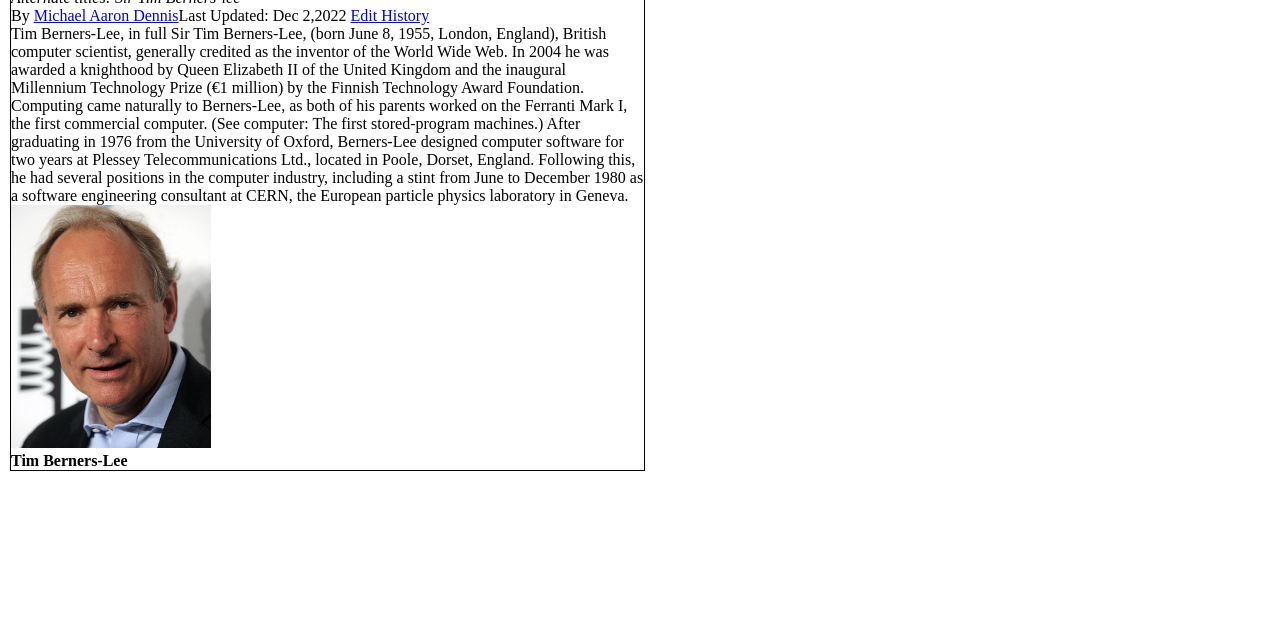
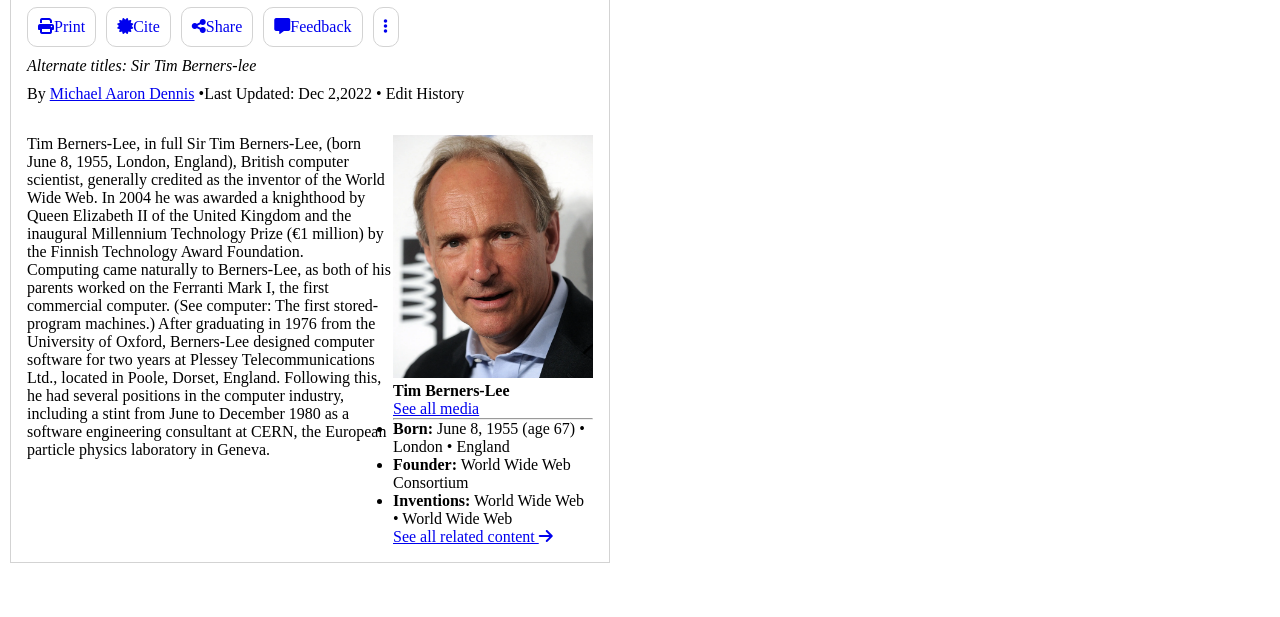
Before and after one commit to JustinDR96/tim-berners-lee, a website built with Vite: page index.html in a window 1280 px wide. Shown: the part 183-800 px from the top of the page. Built offline with nearby package versions, Linux system fonts and the light colour scheme.

Commit message:
ajout contenu

```diff
--- a/index.html
+++ b/index.html
@@ -47,15 +47,16 @@
           </div>
           <em>Alternate titles: Sir Tim Berners-lee</em>
           <p>
-            By <a href="#">Michael Aaron Dennis</a
-            ><span>Last Updated: Dec 2,2022</span> <a href="#">Edit History</a>
+            By <a href="#">Michael Aaron Dennis</a>
+            &#8226;Last Updated: Dec 2,2022 &#8226; Edit History
           </p>
         </div>
+        <div class="contenair-main">
           <article>
             <p>
               Tim Berners-Lee, in full Sir Tim Berners-Lee, (born June 8, 1955,
-            London, England), British computer scientist, generally credited as
-            the inventor of the World Wide Web. In 2004 he was awarded a
+              London, England), British computer scientist, generally credited
+              as the inventor of the World Wide Web. In 2004 he was awarded a
               knighthood by Queen Elizabeth II of the United Kingdom and the
               inaugural Millennium Technology Prize (€1 million) by the Finnish
               Technology Award Foundation.
@@ -66,10 +67,10 @@
               computer: The first stored-program machines.) After graduating in
               1976 from the University of Oxford, Berners-Lee designed computer
               software for two years at Plessey Telecommunications Ltd., located
-            in Poole, Dorset, England. Following this, he had several positions
-            in the computer industry, including a stint from June to December
-            1980 as a software engineering consultant at CERN, the European
-            particle physics laboratory in Geneva.
+              in Poole, Dorset, England. Following this, he had several
+              positions in the computer industry, including a stint from June to
+              December 1980 as a software engineering consultant at CERN, the
+              European particle physics laboratory in Geneva.
             </p>
           </article>
           <aside>
@@ -80,8 +81,26 @@
                 style="width: 200px"
               />
               <h4>Tim Berners-Lee</h4>
+              <a href="#">See all media</a>
+              <hr />
+            </div>
+            <div class="bio">
+              <ul>
+                <li>
+                  <b>Born:</b> June 8, 1955 (age 67) &#8226; London &#8226;
+                  England
+                </li>
+                <li><b>Founder:</b> World Wide Web Consortium</li>
+                <li>
+                  <b>Inventions:</b> World Wide Web &#8226; World Wide Web
+                </li>
+              </ul>
+              <a href="#"
+                >See all related content <i class="fa-solid fa-arrow-right"></i
+              ></a>
             </div>
           </aside>
+        </div>
       </div>
     </main>
     <script type="module" src="./main.js"></script>
--- a/style.css
+++ b/style.css
@@ -81,7 +81,32 @@ ul.breadcrumb li + li:before {
   content: ">\00a0";
 }
 .contenair {
-  border: solid 1px black;
-  width: 50%;
-  height: 100%;
+  border: solid 1px lightgray;
+  width: 600px;
+  min-height: min-content;
+  display: flex;
+  flex-direction: column;
+  justify-content: center;
+  padding: 1em;
 }
+.contenair-main {
+  margin-top: 2em;
+  display: flex;
+}
+.contenair > .hero {
+  display: flex;
+  flex-direction: column;
+  justify-content: center;
+  gap: 10px;
+}
+.contenair > .hero > .hero-btn {
+  display: flex;
+  justify-content: flex-start;
+  gap: 10px;
+}
+.contenair > .hero > .hero-btn > a {
+  text-decoration: none;
+  border: solid lightgrey 1px;
+  border-radius: 10px;
+  padding: 10px;
+}
```
Lines whose indentation alone changed are shown as unchanged.
